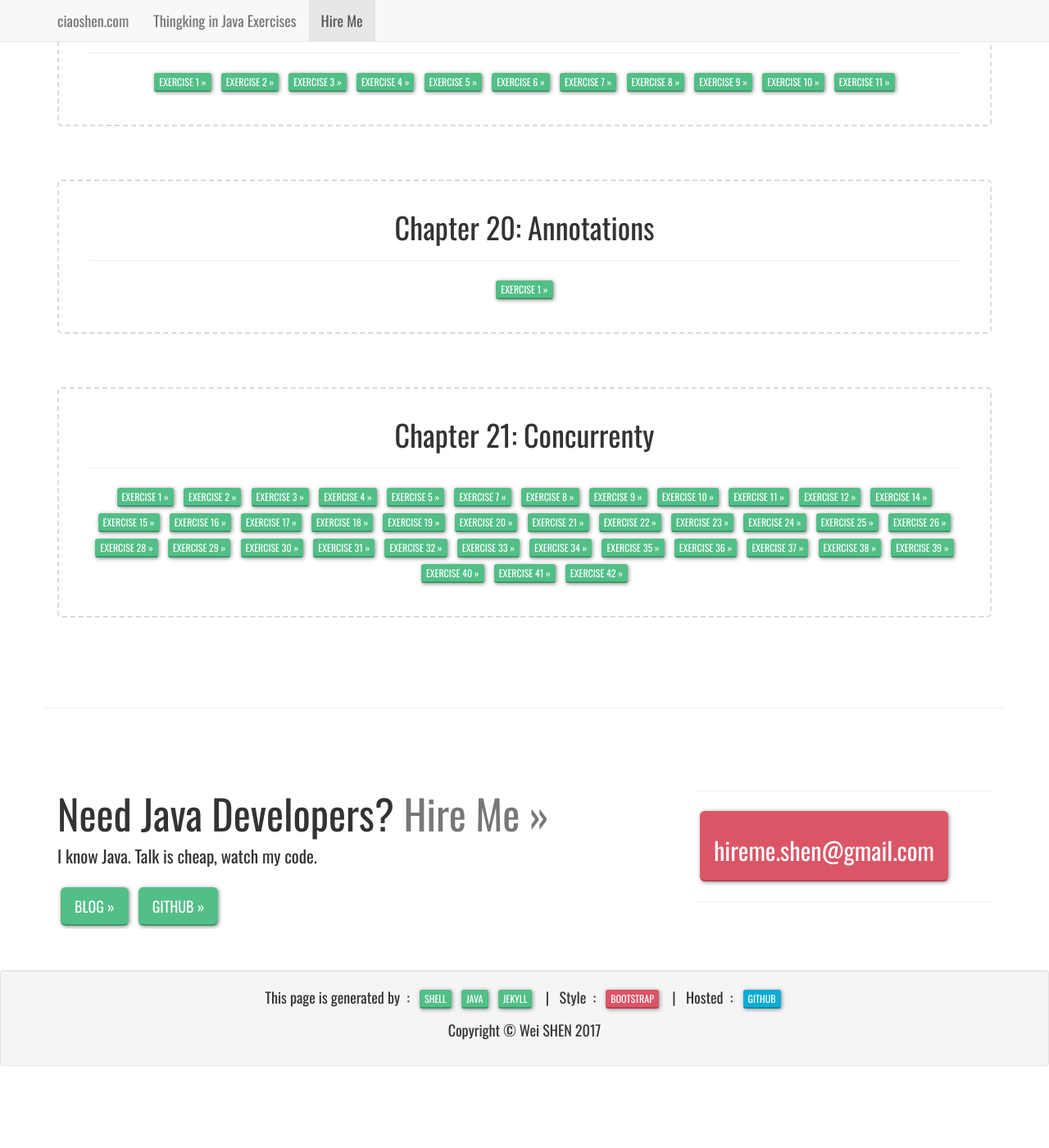
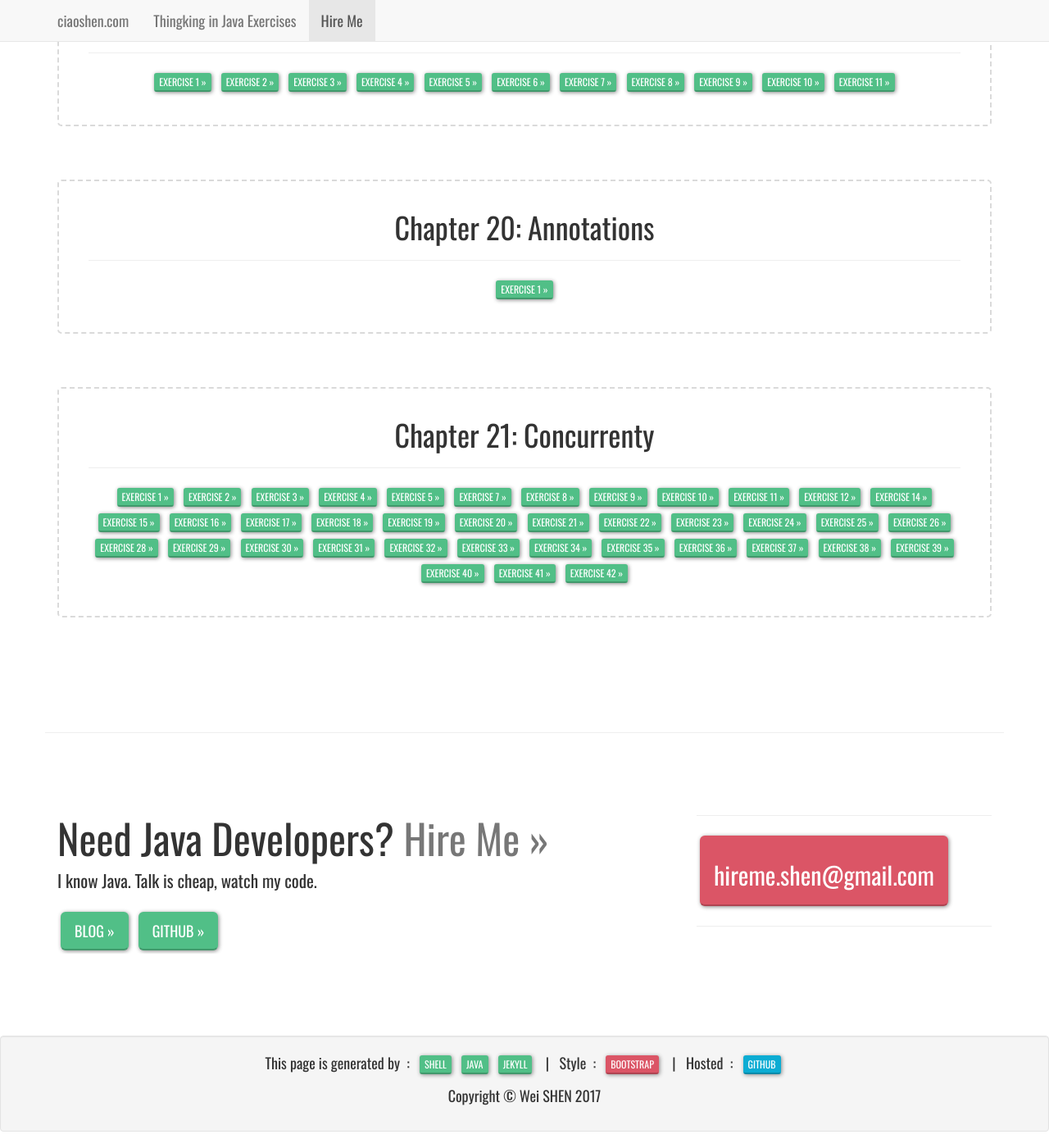
Before and after one commit to helloShen/thinkinginjava, a Jekyll site: the page built from index.html, in a window 1280 px wide and 1400 px high, scrolled down 2726 px. Shown: the whole window at 82% size. Built offline with Jekyll 4.4.1, drawn with Linux system fonts in a browser that asks for light colours; before the commit the page ends 4046 px from its top, so only the background shows below that.

Commit message:
change contact me

```diff
--- /dev/null
+++ b/_includes/footer.html
@@ -0,0 +1,17 @@
+<!-- Footer -->
+<footer>
+    <div class="row">
+        <div class="col-lg-12">
+            <div class="well text-center">
+            <p>This page is generated by &nbsp;:&nbsp;
+                <button type="button" class="btn btn-fresh text-uppercase btn-xs">Shell</button>
+                <button type="button" class="btn btn-fresh text-uppercase btn-xs">Java</button>
+                <button type="button" class="btn btn-fresh text-uppercase btn-xs">Jekyll</button> &nbsp; | &nbsp;
+                Style &nbsp;:&nbsp; <button type="button" class="btn btn-hot text-uppercase btn-xs">Bootstrap</button> &nbsp; | &nbsp;
+                Hosted &nbsp;:&nbsp; <button type="button" class="btn btn-sky text-uppercase btn-xs">Github</button>
+            </p>
+            <p>Copyright &copy; Wei SHEN 2017</p>
+            </div>
+        </div>
+    </div>
+</footer>
--- /dev/null
+++ b/_includes/hireme.html
@@ -0,0 +1,23 @@
+<div class="container hire-me">
+    <div class="row">
+        <hr class="featurette-divider">
+            <div class="col-lg-8">
+            <!-- Third Featurette -->
+            <div class="featurette" id="contact">
+                <!--<img class="featurette-image img-circle img-responsive pull-right" src="http://placehold.it/500x500">-->
+                <h2 class="featurette-heading">Need Java Developers?
+                    <span class="text-muted">Hire Me &raquo;</span>
+                </h2>
+                <p class="lead">I know Java. Talk is cheap, watch my code.</p>
+                <button type="button" class="btn btn-fresh text-uppercase btn-lg"><a href="https://www.ciaoshen.com">Blog &raquo;</a></button>
+                <button type="button" class="btn btn-fresh text-uppercase btn-lg"><a href="https://github.com/helloShen">Github &raquo;</a></button>
+            </div>
+            </div>
+            <div class="col-lg-4">
+                <hr>
+                <button type="button" class="btn btn-hot btn-lg"><h2>hireme.shen@gmail.com</h2></button>
+                <hr>
+            </div>
+        <hr class="featurette-divider">
+    </div>
+</div>
--- a/assets/css/one-page-wonder.css
+++ b/assets/css/one-page-wonder.css
@@ -176,3 +176,8 @@
         margin-left: 0;
     }
 }
+
+div.hire-me {
+    padding-top: 30px;
+    padding-bottom: 20px;
+}
--- a/assets/css/scrolling-nav.css
+++ b/assets/css/scrolling-nav.css
@@ -68,3 +68,6 @@
 div.empty {
     padding-bottom: 100px;
 }
+footer {
+    padding-top: 30px;
+}
--- a/index.html
+++ b/index.html
@@ -97,53 +97,14 @@
 
     <section id="bio" class="bio">
         <!-- Page Content -->
-        <div class="container">
-            <div class="row">
-                <hr class="featurette-divider">
-                    <div class="col-lg-8">
-                    <!-- Third Featurette -->
-                    <div class="featurette" id="contact">
-                        <!--<img class="featurette-image img-circle img-responsive pull-right" src="http://placehold.it/500x500">-->
-                        <h2 class="featurette-heading">Need Java Developers?
-                            <span class="text-muted">Hire Me &raquo;</span>
-                        </h2>
-                        <p class="lead">I know Java. Talk is cheap, watch my code.</p>
-                        <button type="button" class="btn btn-fresh text-uppercase btn-lg"><a href="https://www.ciaoshen.com">Blog &raquo;</a></button>
-                        <button type="button" class="btn btn-fresh text-uppercase btn-lg"><a href="https://github.com/helloShen">Github &raquo;</a></button>
-                    </div>
-                    </div>
-                    <div class="col-lg-4">
-                        <hr>
-                        <button type="button" class="btn btn-hot btn-lg"><h2>hireme.shen@gmail.com</h2></button>
-                        <hr>
-                    </div>
-                <hr class="featurette-divider">
-                </div>
-            </div>
+        {% include hireme.html %}
 
         </div>
         <!-- /.container -->
     </div>
     <!-- /.section -->
 
-    <!-- Footer -->
-    <footer>
-        <div class="row">
-            <div class="col-lg-12">
-                <div class="well text-center">
-                <p>This page is generated by &nbsp;:&nbsp;
-                    <button type="button" class="btn btn-fresh text-uppercase btn-xs">Shell</button>
-                    <button type="button" class="btn btn-fresh text-uppercase btn-xs">Java</button>
-                    <button type="button" class="btn btn-fresh text-uppercase btn-xs">Jekyll</button> &nbsp; | &nbsp;
-                    Style &nbsp;:&nbsp; <button type="button" class="btn btn-hot text-uppercase btn-xs">Bootstrap</button> &nbsp; | &nbsp;
-                    Hosted &nbsp;:&nbsp; <button type="button" class="btn btn-sky text-uppercase btn-xs">Github</button>
-                </p>
-                <p>Copyright &copy; Wei SHEN 2017</p>
-                </div>
-            </div>
-        </div>
-    </footer>
-
+    {% include footer.html %}
 
     <!-- 文章部分 现在用不到
     <section id="articles" class="articles">
```
Also changed, not shown: _layouts/post.html (+7 -6 lines).
